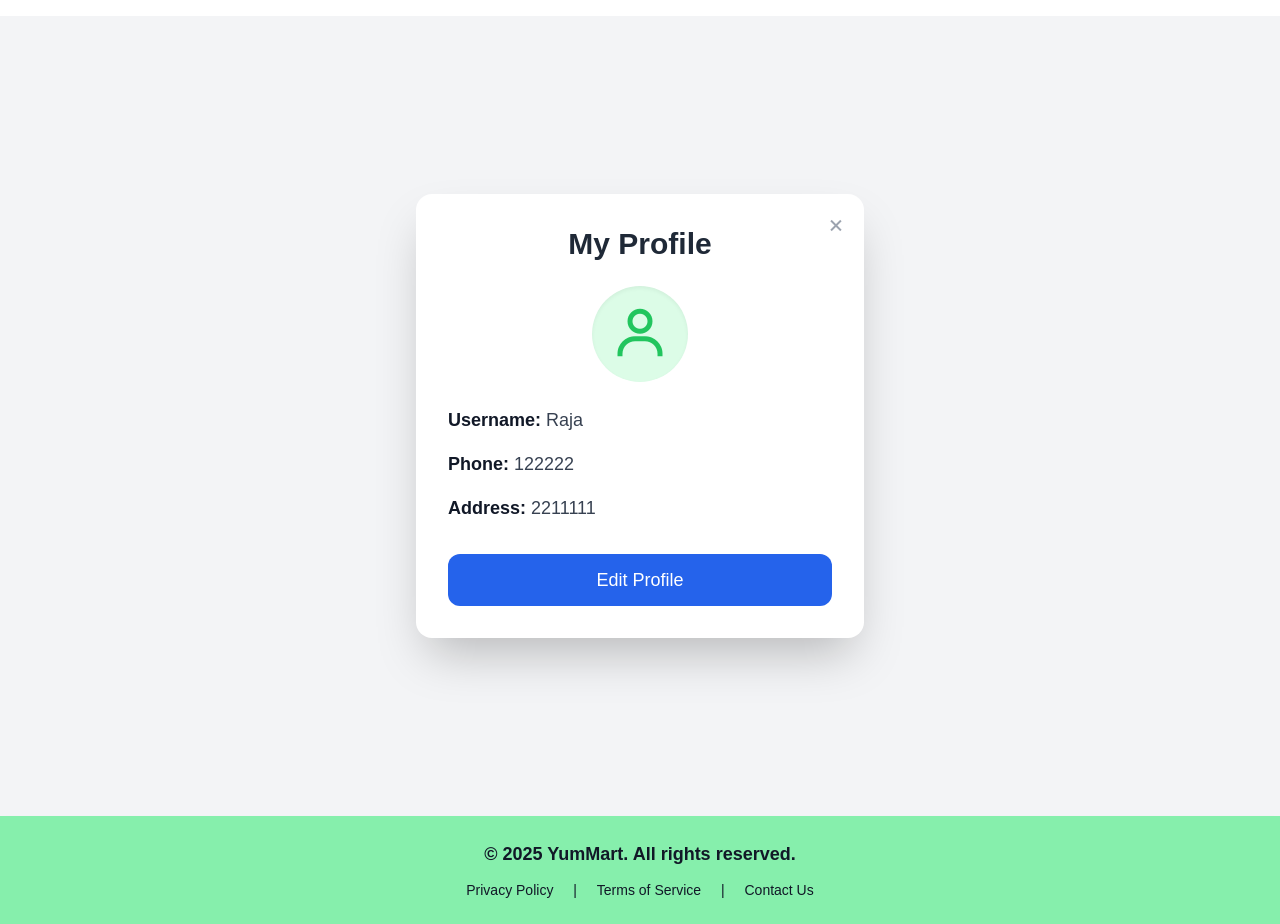
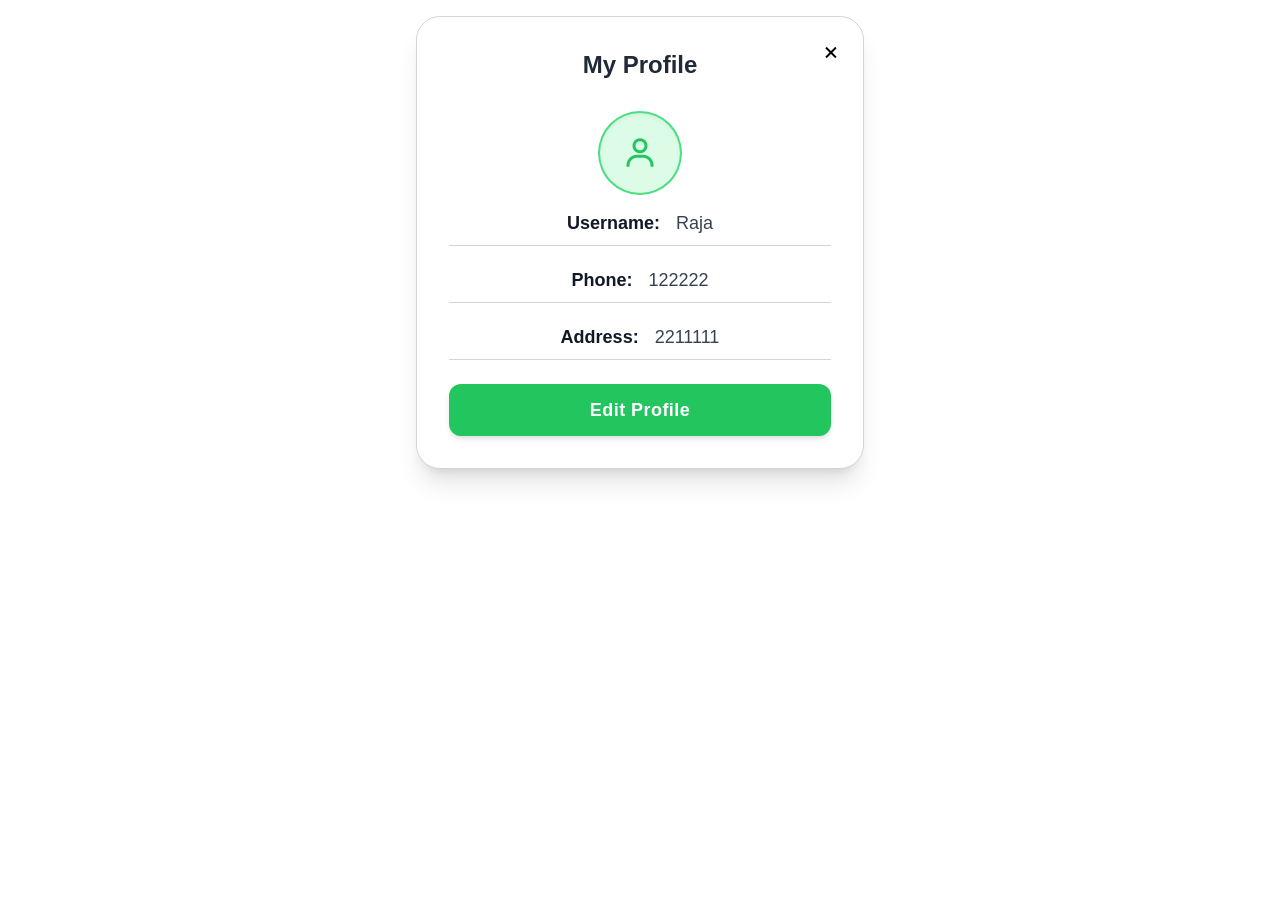
Before and after one commit to rajamohtasham/Foodstore, a Django app: page /profile/ in a window 1280 px wide. Shown: the part 80-1004 px from the top of the page. After the commit the page ends 564 px from the top, so only its background shows below. Run offline with Django 5.2, Linux system fonts and the light colour scheme; a user stored in the database is signed in; data comes from the database, SQL or seed files in the repository; both versions use the stored data as it was after the commit; some libraries are stand-ins or nearby versions.

Commit message:
New Update

```diff
--- a/store/forms.py
+++ b/store/forms.py
@@ -6,6 +6,6 @@ class UserProfileForm(forms.ModelForm):
         model = UserProfile
         fields = ['phone', 'address']
         widgets = {
-            'phone': forms.TextInput(attrs={'class': 'w-full border border-gray-300 rounded-md px-3 py-2 focus:outline-none focus:border-indigo-500 sm:text-sm' 'form-input', 'placeholder': 'Enter phone number'}),
-            'address': forms.Textarea(attrs={'class': 'w-full border border-gray-300 rounded-md px-3 py-2 focus:outline-none focus:border-indigo-500 sm:text-sm' 'form-textarea', 'placeholder': 'Enter address', 'rows': 3}),
+            'phone': forms.TextInput(attrs={'class': ' dark:text-white dark:bg-transparent w-full  border border-gray-300 rounded-md px-3 py-2 focus:outline-none focus:border-indigo-500 sm:text-sm' 'form-input', 'placeholder': 'Enter phone number'}),
+            'address': forms.Textarea(attrs={'class': 'dark:text-white dark:bg-transparent  w-full h-12 border border-gray-300 rounded-md px-3 py-2 focus:outline-none focus:border-indigo-500 sm:text-sm' 'form-textarea', 'placeholder': 'Enter address', 'rows': 3}),
         }
--- a/store/templates/store/base.html
+++ b/store/templates/store/base.html
@@ -154,20 +154,6 @@
         {% block content %}{% endblock %}
     </div>
 
-    <!-- Footer with Dark Mode Support -->
-    <footer class="bg-green-300 dark:bg-gray-800 text-gray-900 dark:text-white text-center p-6 w-full shadow-md">
-        <p class="text-lg font-semibold">© 2025 YumMart. All rights reserved.</p>
-        <div class="mt-3 space-x-4 text-sm">
-            <a href="#" class="hover:underline hover:text-green-800 dark:hover:text-green-300 font-medium">Privacy
-                Policy</a>
-            <span>|</span>
-            <a href="#" class="hover:underline hover:text-green-800 dark:hover:text-green-300 font-medium">Terms of
-                Service</a>
-            <span>|</span>
-            <a href="{% url 'contact' %}"
-                class="hover:underline hover:text-green-800 dark:hover:text-green-300 font-medium">Contact Us</a>
-        </div>
-    </footer>
 
     <!-- Scripts -->
     <script>
--- a/store/templates/store/register.html
+++ b/store/templates/store/register.html
@@ -4,7 +4,7 @@
 {% block title %}Register{% endblock %}
 
 {% block content %}
-<div class="max-w-md mx-auto bg-white p-8 rounded-lg shadow-lg relative">
+<div class="max-w-md mx-auto bg-white p-8 rounded-lg shadow-lg relative border border-white">
     <span class="absolute top-4 right-4">
         <a href="{% url 'home' %}" class="text-gray-500 hover:text-gray-700">
             <i class="bx bx-x text-2xl"></i>
--- a/store/templates/store/view_profile.html
+++ b/store/templates/store/view_profile.html
@@ -1,44 +1,43 @@
 {% extends "store/base.html" %}
 {% block title %}Profile{% endblock title %}
 {% block content %}
-<div class="min-h-screen flex items-center justify-center bg-gray-100 px-4">
-    <div class="max-w-md w-full bg-white p-8 rounded-2xl shadow-2xl relative">
+<div class="flex justify-center px-4">
+    <div class="max-w-md w-full bg-white dark:bg-gray-900 p-8 rounded-3xl shadow-xl relative transition-all duration-300 hover:shadow-2xl dark:border dark:border-white border border-gray-300">
+
         <!-- Close Button -->
-        <span class="absolute right-4 top-4">
-            <a href="{% url 'home' %}" class="text-gray-400 hover:text-gray-600 transition">
-                <i class='bx bx-x text-2xl'></i>
-            </a>
-        </span>
+        <a href="{% url 'home' %}" class="absolute right-5 top-5 text-black  hover:text-red-500 transition duration-200 dark:text-white dark:hover:text-red-400">
+            <i class='bx bx-x text-2xl'></i>
+        </a>
 
         <!-- Profile Heading -->
-        <h2 class="text-3xl font-bold text-center text-gray-800 mb-6">My Profile</h2>
+        <h2 class="text-2xl font-extrabold text-center text-gray-800 mb-8 dark:text-white">My Profile</h2>
 
         <!-- Profile Icon -->
-        <div class="flex justify-center mb-6">
-            <div class="w-24 h-24 bg-green-100 flex items-center justify-center rounded-full shadow-inner">
-                <i class="bx bx-user text-6xl text-green-500"></i>
+        <div class="flex justify-center mb-4">
+            <div class="w-20 h-20 bg-green-100 dark:bg-green-800 flex items-center justify-center rounded-full shadow-inner ring-2 ring-green-400">
+                <i class="bx bx-user text-4xl text-green-500"></i>
             </div>
         </div>
 
         <!-- Profile Details -->
-        <div class="text-gray-700 text-base sm:text-lg space-y-4">
-            <p>
-                <strong class="font-semibold text-gray-900">Username:</strong>
-                {{ user_profile.user.username }}
-            </p>
-            <p>
-                <strong class="font-semibold text-gray-900">Phone:</strong>
-                {{ user_profile.phone|default:"Not Provided" }}
-            </p>
-            <p>
-                <strong class="font-semibold text-gray-900">Address:</strong>
-                {{ user_profile.address|default:"Not Provided" }}
-            </p>
+        <div class="text-gray-700 dark:text-gray-300 text-base sm:text-lg space-y-5">
+            <div class="flex justify-center gap-4 border-b pb-2 border-gray-300 dark:border-gray-700">
+                <span class="font-semibold text-gray-900 dark:text-white">Username:</span>
+                <span>{{ user_profile.user.username }}</span>
+            </div>
+            <div class="flex justify-center gap-4 border-b pb-2 border-gray-300 dark:border-gray-700">
+                <span class="font-semibold text-gray-900 dark:text-white">Phone:</span>
+                <span>{{ user_profile.phone|default:"Not Provided" }}</span>
+            </div>
+            <div class="flex justify-center gap-4 border-b pb-2 border-gray-300 dark:border-gray-700">
+                <span class="font-semibold text-gray-900 dark:text-white">Address:</span>
+                <span class="text-right">{{ user_profile.address|default:"Not Provided" }}</span>
+            </div>
         </div>
 
         <!-- Edit Button -->
         <a href="{% url 'edit_profile' %}"
-           class="block w-full text-center bg-blue-600 text-white py-3 rounded-xl text-lg font-medium mt-8 transition duration-300 hover:bg-blue-700 focus:ring-4 focus:ring-blue-300">
+           class="mt-6 block w-full text-center bg-green-500 text-white py-3 rounded-xl text-lg font-semibold tracking-wide shadow-md hover:bg-green-600 focus:outline-none focus:ring-4 focus:ring-blue-300 dark:bg-green-600 dark:hover:bg-green-700 dark:focus:ring-green-800">
             Edit Profile
         </a>
     </div>
```
Also changed, not shown: store/templates/store/edit_profile.html (+23 -7 lines), store/templates/store/home.html (+17 -2 lines), db.sqlite3.
